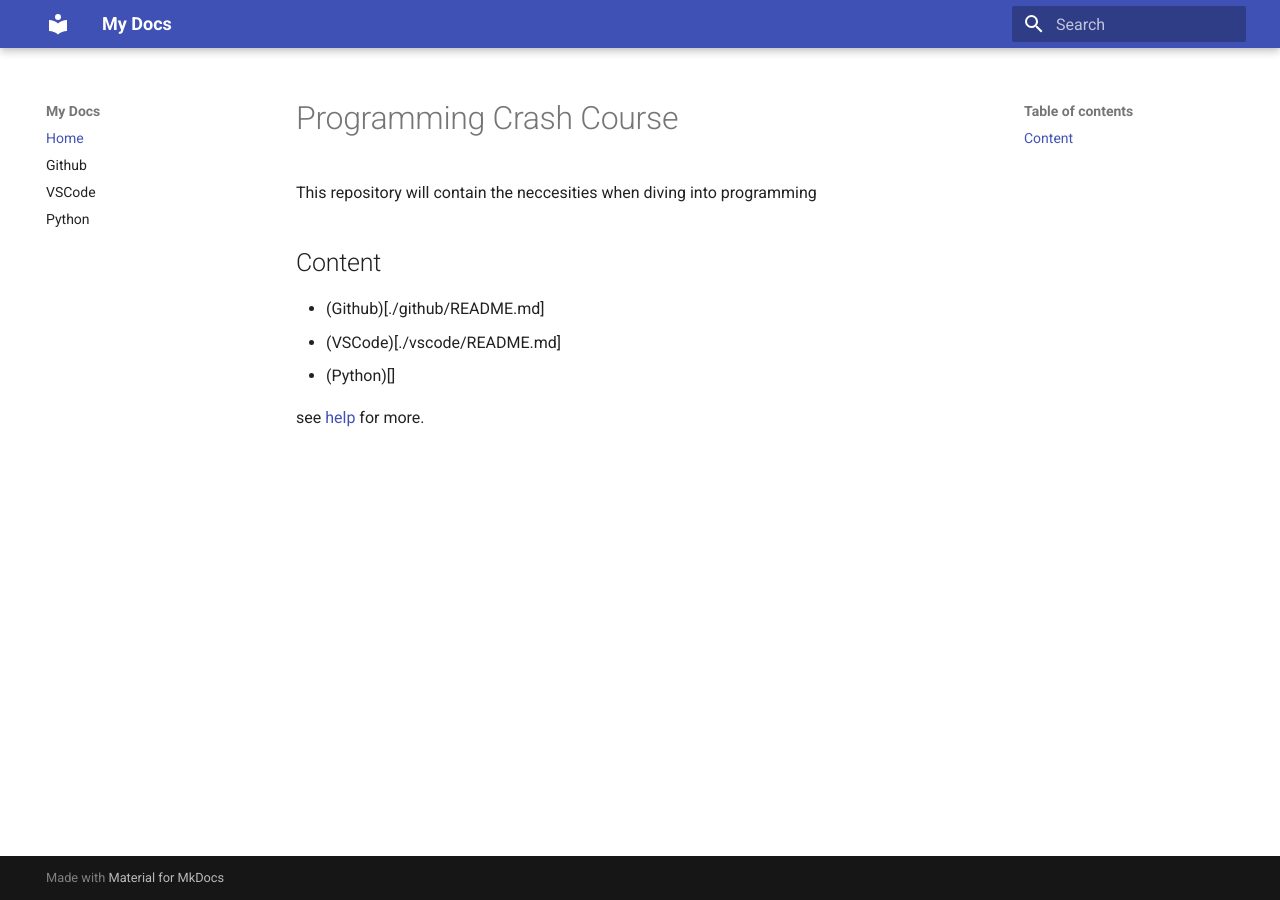
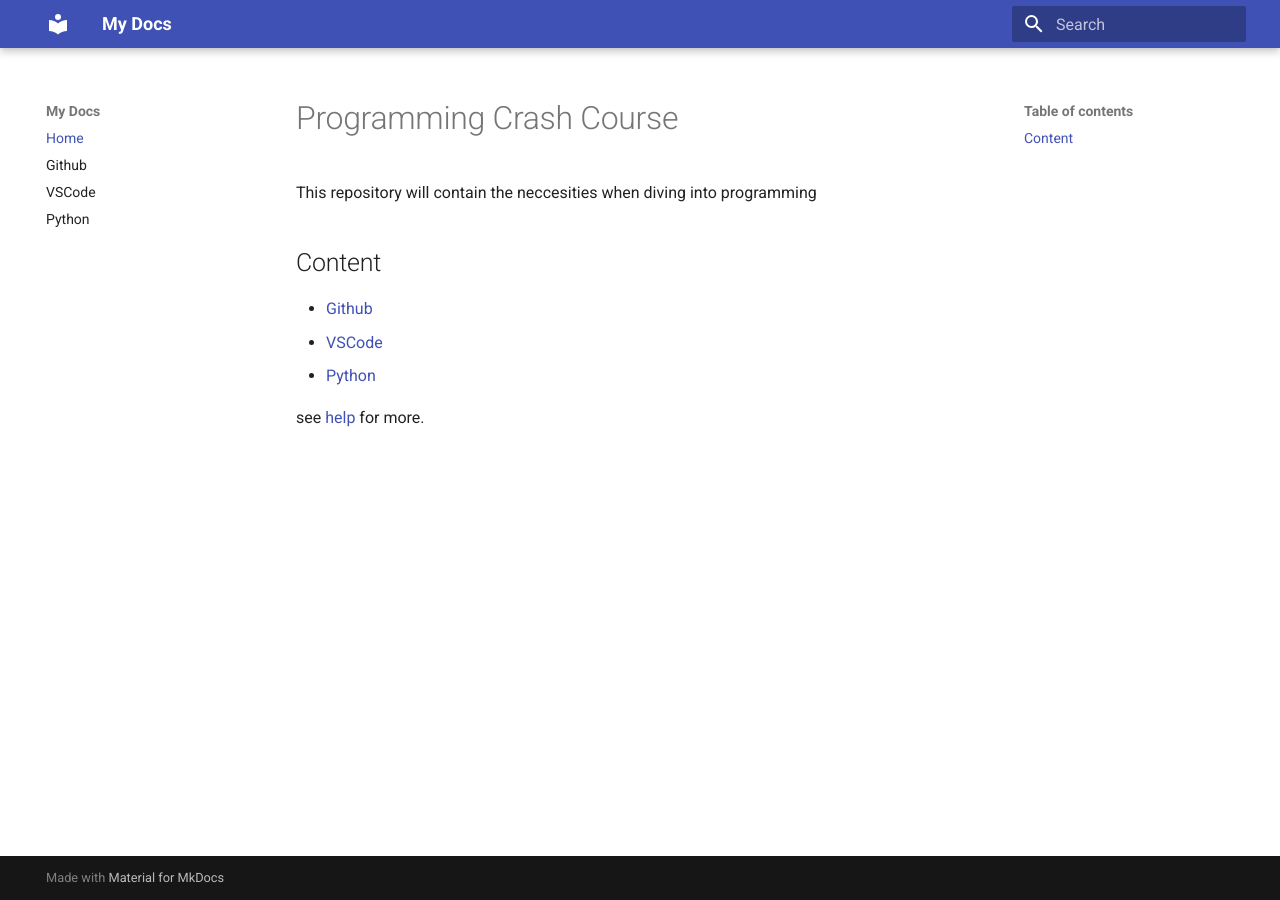
Before and after one commit to scott-cjx/Programming-Crash-Course, an MkDocs documentation site: the page built from docs/README.md, in a window 1280 px wide. Built offline with MkDocs 1.6.1 and Material for MkDocs 9.7.7, drawn with Linux system fonts in a browser that asks for light colours.

Commit message:
fixed typo

```diff
--- a/docs/README.md
+++ b/docs/README.md
@@ -4,8 +4,8 @@
 
 ## Content
 
-- (Github)[./github/README.md]
-- (VSCode)[./vscode/README.md]
-- (Python)[]
+- [Github](./github/README.md)
+- [VSCode](./vscode/README.md)
+- [Python]()
 
 see [help](./help.md) for more.
```
